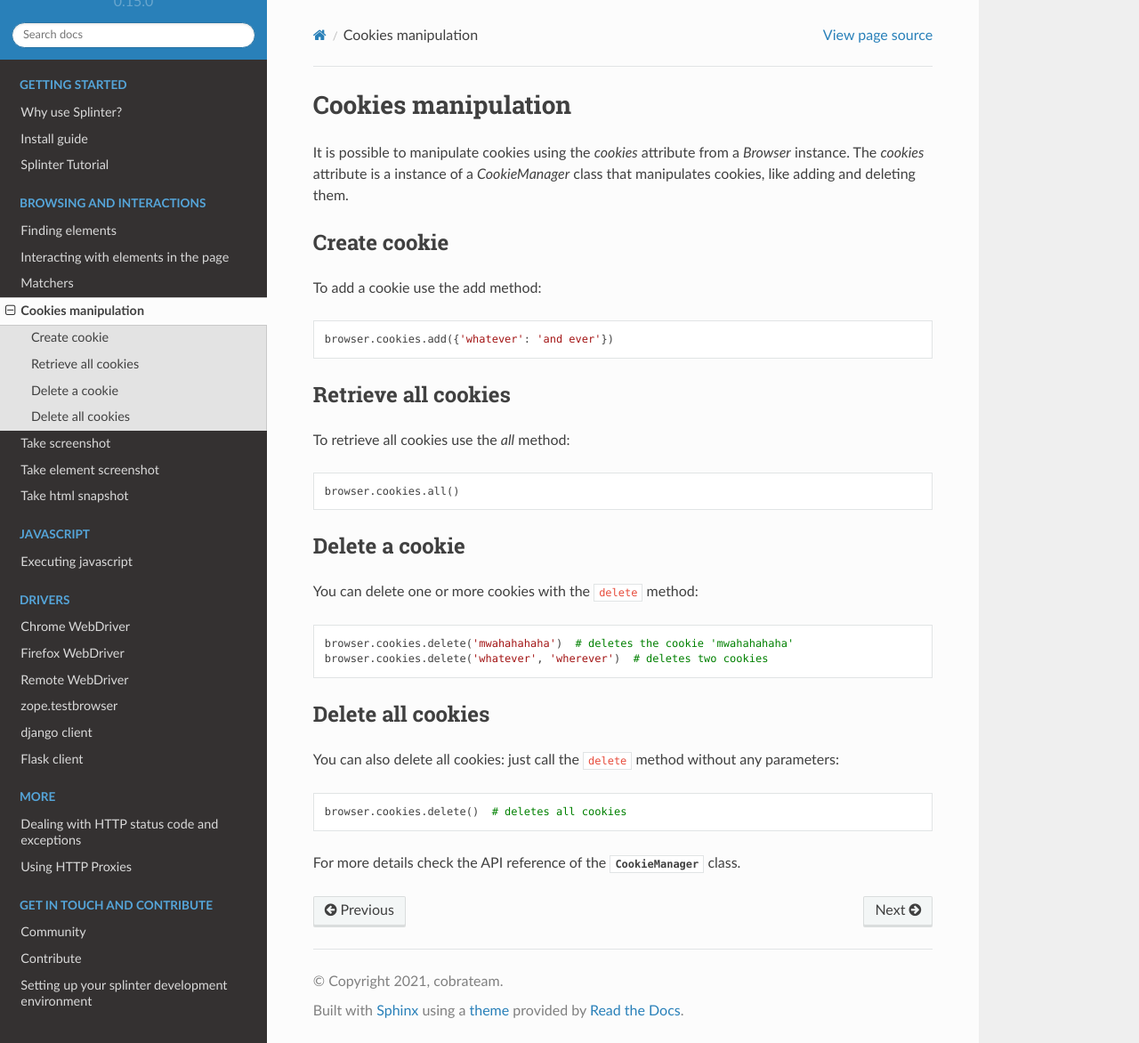
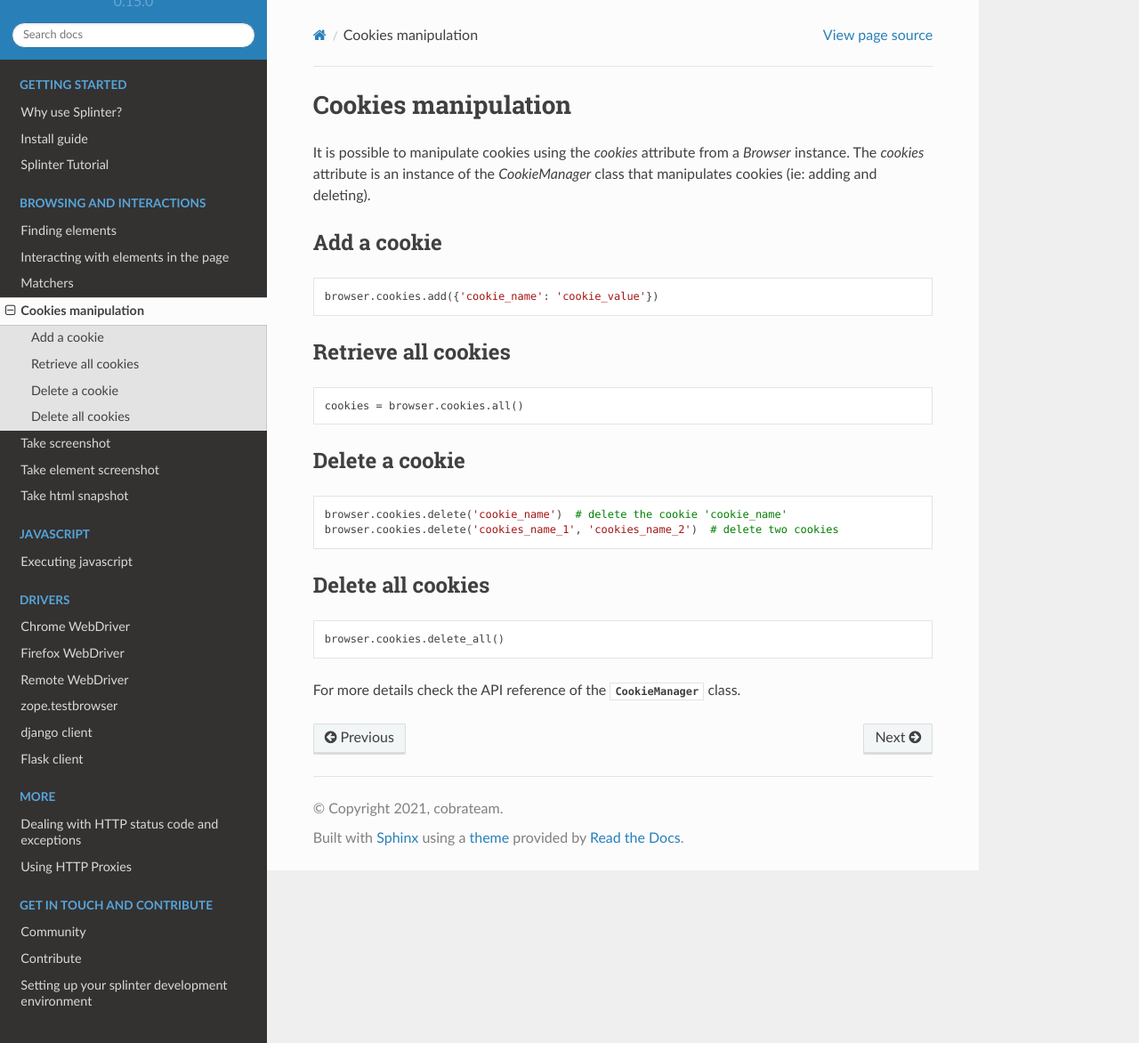
Before and after one commit to cobrateam/splinter, a Sphinx documentation site: the page built from docs/cookies.rst, in a window 1280 px wide and 1172 px high. Shown: the whole window at 89% size. Built offline with Sphinx 7.4.7 and the Read the Docs theme 2.0.0, drawn with Linux system fonts in a browser that asks for light colours; pages that are not in the unit, such as notebooks, are missing from menus.

Commit message:
Cleanup cookie docs (#891)

```diff
--- a/docs/cookies.rst
+++ b/docs/cookies.rst
@@ -11,54 +11,38 @@ Cookies manipulation
 ++++++++++++++++++++
 
 It is possible to manipulate cookies using the `cookies` attribute from a
-`Browser` instance. The `cookies` attribute is a instance of a `CookieManager`
-class that manipulates cookies, like adding and deleting them.
+`Browser` instance. The `cookies` attribute is an instance of the `CookieManager`
+class that manipulates cookies (ie: adding and deleting).
 
-Create cookie
--------------
+Add a cookie
+------------
 
-To add a cookie use the add method:
+.. code-block:: python
 
-.. highlight:: python
-
-::
-
-    browser.cookies.add({'whatever': 'and ever'})
+    browser.cookies.add({'cookie_name': 'cookie_value'})
 
 Retrieve all cookies
 --------------------
 
-To retrieve all cookies use the `all` method:
+.. code-block:: python
 
-.. highlight:: python
-
-::
-
-    browser.cookies.all()
+    cookies = browser.cookies.all()
 
 Delete a cookie
 ---------------
 
-You can delete one or more cookies with the ``delete`` method:
+.. code-block:: python
 
-.. highlight:: python
-
-::
-
-    browser.cookies.delete('mwahahahaha')  # deletes the cookie 'mwahahahaha'
-    browser.cookies.delete('whatever', 'wherever')  # deletes two cookies
+    browser.cookies.delete('cookie_name')  # delete the cookie 'cookie_name'
+    browser.cookies.delete('cookies_name_1', 'cookies_name_2')  # delete two cookies
 
 Delete all cookies
 ------------------
 
-You can also delete all cookies: just call the ``delete`` method without any
-parameters:
+.. code-block:: python
 
-.. highlight:: python
+    browser.cookies.delete_all()
 
-::
-
-    browser.cookies.delete()  # deletes all cookies
 
 For more details check the API reference of the
 :class:`CookieManager <splinter.cookie_manager.CookieManagerAPI>` class.
```
